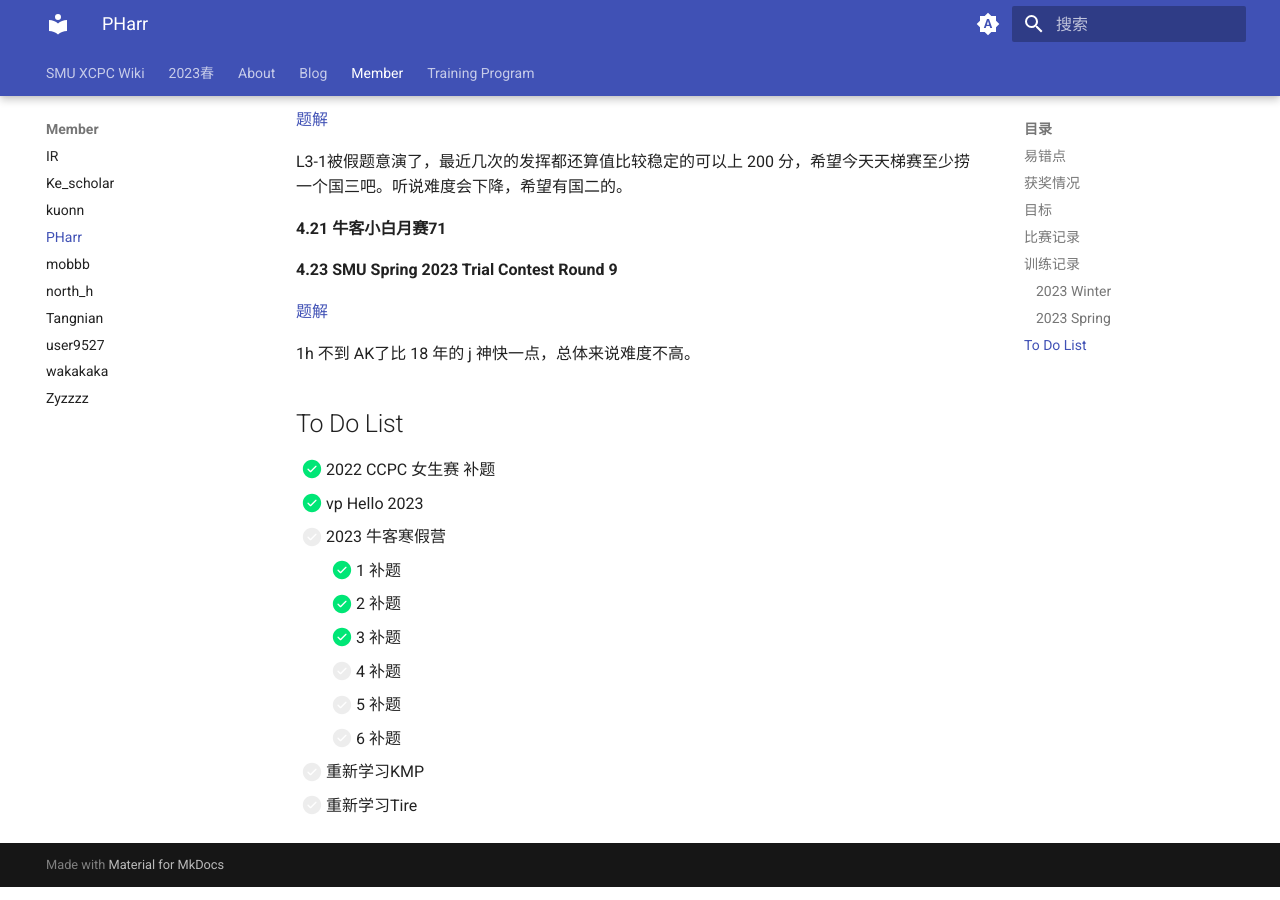
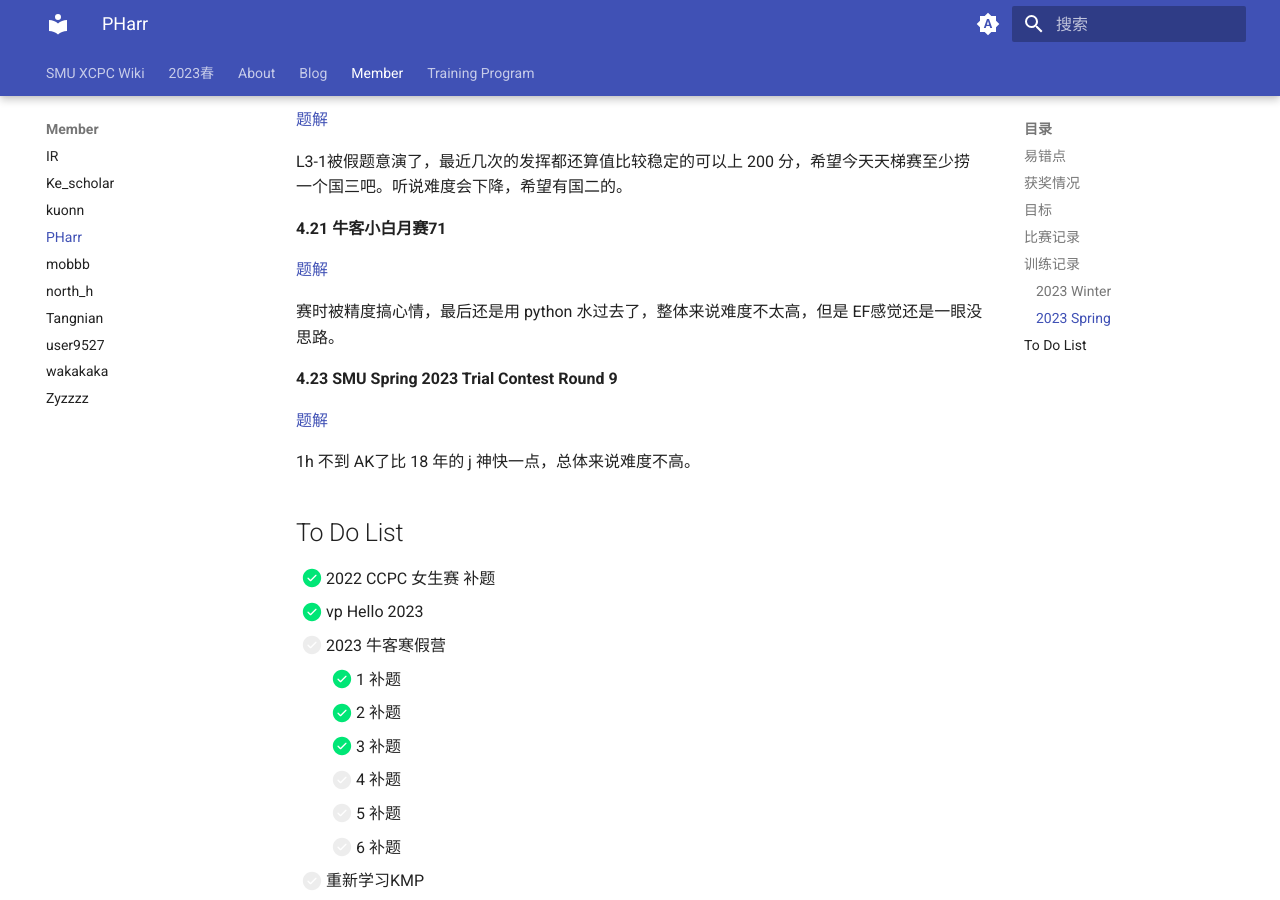
Before and after one commit to SMU-XCPC/wiki, an MkDocs documentation site: the page built from docs/Member/PHarr.md, in a window 1280 px wide and 900 px high, scrolled down 7003 px. Built offline with MkDocs 1.6.1 and Material for MkDocs 9.7.7, drawn with Linux system fonts in a browser that asks for light colours.

Commit message:
Update PHarr.md

```diff
--- a/docs/Member/PHarr.md
+++ b/docs/Member/PHarr.md
@@ -280,6 +280,10 @@ L3-1被假题意演了，最近几次的发挥都还算值比较稳定的可以
 
 **4.21 牛客小白月赛71**
 
+[题解](https://www.cnblogs.com/PHarr/p/17350629.html)
+
+赛时被精度搞心情，最后还是用 python 水过去了，整体来说难度不太高，但是 EF感觉还是一眼没思路。
+
 **4.23 SMU Spring 2023 Trial Contest Round 9**
 
 [题解](https://www.cnblogs.com/PHarr/p/17346626.html)
```
